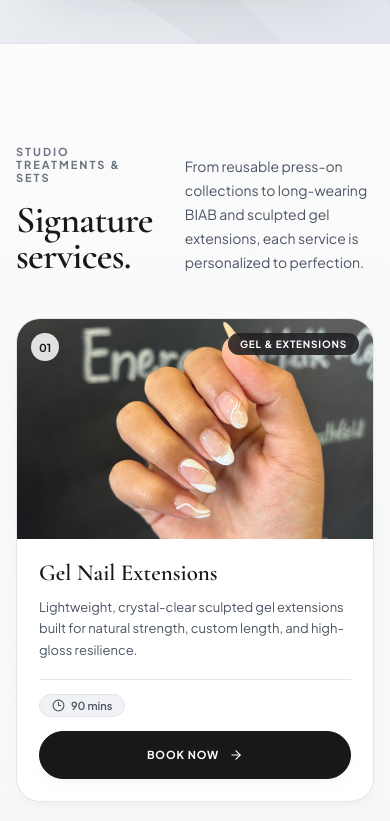
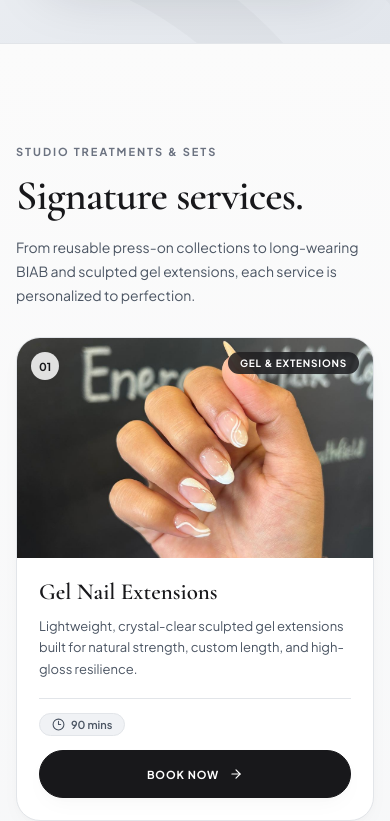
Before and after one commit to dikshyathapa01/nail, a React (Vite) app in the folder frontend/: page / in a window 390 px wide. Shown: the part 840-1661 px from the top of the page. Built offline with nearby package versions, Linux system fonts and the light colour scheme.

Commit message:
responsive

```diff
--- a/frontend/components/GalleryGrid.jsx
+++ b/frontend/components/GalleryGrid.jsx
@@ -1,9 +1,10 @@
 import { useState } from "react";
 import { Maximize2 } from "lucide-react";
+import { motion } from "framer-motion";
 import { gallery } from "../data";
 import Lightbox from "./Lightbox";
 export default function GalleryGrid({ items = gallery }) {
   const [selected, setSelected] = useState(null);
   const close = () => setSelected(null);
-  return <><div className="gallery-grid">{items.map((item, index) => <button className={`gallery-item gallery-item-${index % 5}`} key={item.title} onClick={() => setSelected(index)}><img src={item.image} alt={item.title} /><span className="gallery-overlay"><b>{item.title}</b><Maximize2 size={17} /></span></button>)}</div><Lightbox item={selected === null ? null : items[selected]} onClose={close} onNext={() => setSelected((selected + 1) % items.length)} onPrev={() => setSelected((selected - 1 + items.length) % items.length)} /></>;
+  return <><div className="gallery-grid">{items.map((item, index) => <motion.button className={`gallery-item gallery-item-${index % 5}`} key={item.title} onClick={() => setSelected(index)} initial={{ opacity: 0, y: 24 }} whileInView={{ opacity: 1, y: 0 }} viewport={{ once: true, margin: "-40px" }} transition={{ duration: 0.55, delay: index * 0.06, ease: [0.16, 1, 0.3, 1] }}><img src={item.image} alt={item.title} /><span className="gallery-overlay"><b>{item.title}</b><Maximize2 size={17} /></span></motion.button>)}</div><Lightbox item={selected === null ? null : items[selected]} onClose={close} onNext={() => setSelected((selected + 1) % items.length)} onPrev={() => setSelected((selected - 1 + items.length) % items.length)} /></>;
 }
--- a/frontend/index.css
+++ b/frontend/index.css
@@ -1949,6 +1949,41 @@ h2 em {
     padding: 40px 0 60px;
   }
 
+  .section-intro {
+    align-items: flex-start;
+    flex-direction: column;
+    gap: 20px;
+    margin-bottom: 30px;
+  }
+
+  .section-intro h2 {
+    font-size: 42px;
+  }
+
+  .section-intro > p {
+    max-width: none;
+  }
+
+  .portfolio-header-links {
+    width: 100%;
+    align-items: stretch;
+    flex-direction: column;
+    gap: 14px;
+  }
+
+  .portfolio-header-links .text-link,
+  .portfolio-header-links .dark-button {
+    justify-content: center;
+    width: 100%;
+    min-width: 0;
+    text-align: center;
+  }
+
+  .home-portfolio {
+    padding-top: 56px;
+    padding-bottom: 64px;
+  }
+
   .curated-hero-title {
     font-size: 38px;
     line-height: 1.08;
@@ -1986,7 +2021,8 @@ h2 em {
 
   .gallery-grid {
     grid-template-columns: 1fr 1fr;
-    grid-auto-rows: 130px;
+    grid-auto-rows: 150px;
+    gap: 12px;
   }
 
   .gallery-item-0,
```
